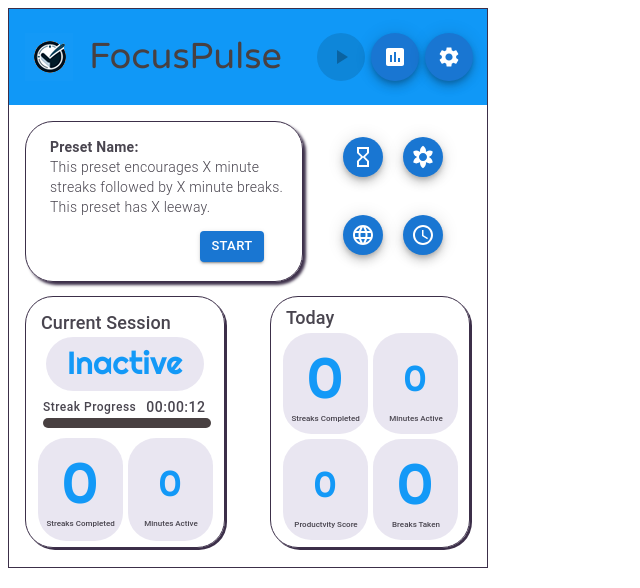
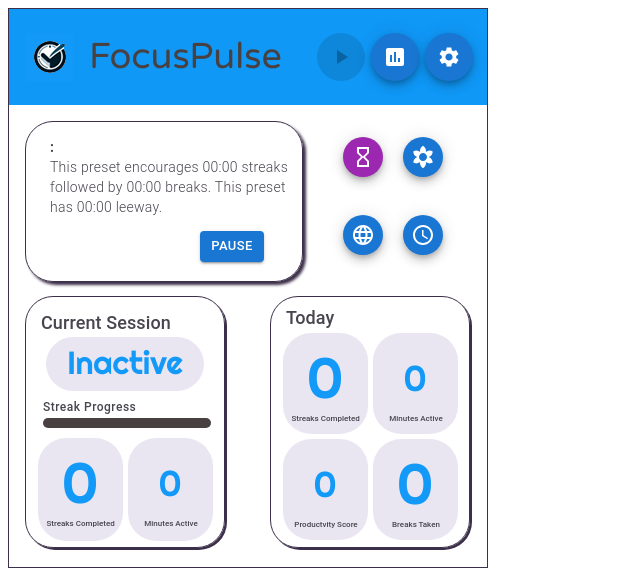
Before and after one commit to FalconXYX/FocusPulse-App, a React (Vite) app: page / in a window 1280 px wide. Shown: the top 588 px of the page, without its empty margins (0-640 px from the left). Built offline with nearby package versions, Linux system fonts and the light colour scheme.

Commit message:
The backend Work but there are still front end render issues

```diff
--- a/public/current.json
+++ b/public/current.json
@@ -8,5 +8,6 @@
   "currentStreakLength": 0,
   "currentStreakEnd": 1,
   "breakProgress": 0,
-  "breakProgressMax": 0
+  "breakProgressMax": 0,
+  "streakStart": 0
 }
--- a/src/components/InfoDisplay/infoDisplay.tsx
+++ b/src/components/InfoDisplay/infoDisplay.tsx
@@ -1,4 +1,4 @@
-import React, { useState } from "react";
+import React, { useEffect, useState } from "react";
 import styles from "./infoDisplay.module.css";
 import ProgressBar from "../ProgressBar/progressBar.tsx";
 interface MyComponentProps {
@@ -7,7 +7,8 @@ interface MyComponentProps {
   streaksDone: number;
   minutesActive: number;
   barProgress1: number;
-  status: string;
+  stats: string;
+  timeStamp: string;
 }
 const InfoDisplay: React.FC<MyComponentProps> = ({
   shadowDirection,
@@ -15,18 +16,15 @@ const InfoDisplay: React.FC<MyComponentProps> = ({
   streaksDone,
   minutesActive,
   barProgress1,
-  status,
+  stats,
+  timeStamp,
 }) => {
   const boxShadowClass =
     shadowDirection === "right" ? styles.rightShadow : styles.leftShadow;
-  const [streakStatus, setStreakStatus] = useState<string>(status);
-  if (status === "Streak") {
-    setStreakStatus("Streak");
-  }
-  if (status === "Break") {
-    setStreakStatus("Break");
-  }
-
+  const [streakStatus, setStreakStatus] = useState<string>(stats);
+  useEffect(() => {
+    setStreakStatus(stats);
+  }, [stats, streakStatus]);
   return (
     <section className={`${styles.card} ${boxShadowClass}`}>
       <div className={styles.header}>Current Session</div>
@@ -37,7 +35,7 @@ const InfoDisplay: React.FC<MyComponentProps> = ({
         <ProgressBar
           progress={barProgress1}
           name={`${statusBar} Progress`}
-          time="00:00:12"
+          time={timeStamp}
         />
       </div>
       <div className={styles.number_section}>
--- a/src/components/MainBody/mainBody.tsx
+++ b/src/components/MainBody/mainBody.tsx
@@ -1,100 +1,174 @@
-// src/components/Header.tsx
-import React, { useEffect, useState } from "react";
-import TextCard from "../TextCard/textCard.tsx";
+import React, { useEffect, useState, useCallback } from "react";
+import TextCard from "../TextCard/textCard";
 import {
   changePreset,
   getCurrentPreset,
   loadCurrentData,
   loadTodayData,
   getStatus,
-} from "../../services/main.ts";
+  loadPreset,
+  formatTime,
+} from "../../services/main";
 import styles from "./mainBody.module.css";
-import PresetButtons from "../PresetButtons/presetButtons.tsx";
+import PresetButtons from "../PresetButtons/presetButtons";
 import InfoDisplay from "../InfoDisplay/infoDisplay";
 import NumberDisplay from "../NumberDisplay/numberDisplay";
 
 interface MainBodyProps {}
 
 const MainBody: React.FC<MainBodyProps> = () => {
-  const [numberState, setNumberState] = useState<number>(1); // Initialize with a default preset number
-  // Initialize the state variables for the current session
-  const [streaksCurrentDone, setStreaksCurrentDone] = useState<number>(0);
-  const [timeCurrentActive, setTimeCurrentActive] = useState<number>(0);
-  const [streakProgress, setStreakProgress] = useState<number>(0);
-  const [currentStreakLength, setcurrentStreakLength] = useState<number>(10);
-  // Initialize the state variables for the current day
-  const [streaksTodayDone, setStreaksTodayDone] = useState<number>(0);
-  const [timeTodayActive, setTimeTodayActive] = useState<number>(0);
-  const [breaksTodayTaken, setBreaksTodayTaken] = useState<number>(0);
-  const [streaksStarted, setStreaksStarted] = useState<number>(0);
-  const [status, setStatus] = useState<string>("Inactive");
+  // State definitions
+  const [state, setState] = useState({
+    numberState: 1,
+    streaksCurrentDone: 0,
+    timeCurrentActive: 0,
+    streakProgress: 0,
+    currentStreakLength: 10,
+    streaksTodayDone: 0,
+    timeTodayActive: 0,
+    breaksTodayTaken: 0,
+    streaksStarted: 0,
+    timeStamps: "",
+    stat: "Inactive",
+    currentBreakLength: 0,
+    leeway: 0,
+    presetName: "",
+  });
 
-  useEffect(() => {
-    async function fetchPreset() {
+  // Memoized update function to prevent unnecessary rerenders
+  const updateState = useCallback(async () => {
+    try {
       const currentPreset = await getCurrentPreset();
-      setNumberState(currentPreset); // Set the current preset number after loading
-    }
-    async function fetchData() {
+      const currentService = await loadPreset(currentPreset);
       const currentDataService = await loadCurrentData();
       const currentDayDataService = await loadTodayData();
-      setStatus(await getStatus());
+      const status = await getStatus();
 
-      if (currentDataService) {
-        setStreaksCurrentDone(currentDataService.getStreaksDone());
-        setTimeCurrentActive(currentDataService.getTimeActive());
-        setStreakProgress(currentDataService.getStreakProgress());
-        setcurrentStreakLength(currentDataService.getCurrentStreakLength());
-      }
-      if (currentDayDataService) {
-        setStreaksTodayDone(currentDayDataService.getStreaksDone());
-        setTimeTodayActive(currentDayDataService.getTimeActive());
-        setBreaksTodayTaken(currentDayDataService.getBreaksTaken());
-        setStreaksStarted(currentDayDataService.getStreaksStarted());
-      }
+      const newState = {
+        numberState: currentPreset,
+        leeway: currentService.getLeeway(),
+        presetName: currentService.getPresetName(),
+        stat: status,
+        streaksCurrentDone: currentDataService?.getStreaksDone() || 0,
+        timeCurrentActive: currentDataService?.getTimeActive() || 0,
+        streakProgress: currentDataService?.getStreakProgress() || 0,
+        currentStreakLength: currentDataService?.getCurrentStreakLength() || 10,
+        currentBreakLength: currentDataService?.getBreakProgressMax() || 0,
+        timeStamps: currentDataService
+          ? getTimeStamp(
+              currentDataService.getStreakStart(),
+              currentDataService.getStreakProgress()
+            )
+          : "",
+        streaksTodayDone: currentDayDataService?.getStreaksDone() || 0,
+        timeTodayActive: currentDayDataService?.getTimeActive() || 0,
+        breaksTodayTaken: currentDayDataService?.getBreaksTaken() || 0,
+        streaksStarted: currentDayDataService?.getStreaksStarted() || 0,
+      };
+
+      setState(newState);
+    } catch (error) {
+      console.error("Error updating state:", error);
+    }
+  }, []);
+
+  // Set up Chrome storage listener
+  useEffect(() => {
+    const storageListener = () => {
+      updateState();
+    };
+
+    // Add listener for both sync and local storage
+    chrome.storage.onChanged.addListener(storageListener);
+
+    // Initial data load
+    updateState();
+
+    // Cleanup listener on unmount
+    return () => {
+      chrome.storage.onChanged.removeListener(storageListener);
+    };
+  }, [updateState]);
+
+  // Auto-update timer for active states
+  useEffect(() => {
+    let intervalId: number | undefined = undefined;
+
+    if (state.stat === "active" || state.stat === " break") {
+      intervalId = window.setInterval(updateState, 1000);
     }
 
-    fetchPreset();
-    fetchData();
-  }, [numberState]); // Fetch new preset data when numberState changes
-  function getScore(): number {
-    if (streaksStarted === 0) return 0;
-    return Math.floor((streaksTodayDone / streaksStarted) * 100);
-  }
-  function getBarProgress(): number {
-    if (status === "Active") {
-      return (Date.now() - streakProgress) / currentStreakLength;
-    }
-    if (status === "Break") {
-      return (Date.now() - streakProgress) / currentStreakLength;
+    return () => {
+      if (intervalId !== undefined) {
+        window.clearInterval(intervalId);
+      }
+    };
+  }, [state.stat, updateState, state.streakProgress]);
+
+  // Helper functions
+  const getTimeStamp = (start: number, progress: number): string => {
+    const time = progress - start;
+    const hours = Math.floor(time / 3600000);
+    const minutes = Math.floor((time % 3600000) / 60000);
+    const seconds = Math.floor((time % 60000) / 1000);
+    const formattedHours = hours > 0 ? `${hours}:` : "";
+    const formattedMinutes = minutes < 10 ? `0${minutes}` : minutes;
+    const formattedSeconds = seconds < 10 ? `0${seconds}` : seconds;
+    return `${formattedHours}${formattedMinutes}:${formattedSeconds}`;
+  };
+
+  const getScore = (): number => {
+    if (state.streaksStarted === 0) return 0;
+    return Math.floor((state.streaksTodayDone / state.streaksStarted) * 100);
+  };
+
+  const getBarProgress = (): number => {
+    if (state.stat === "active" || state.stat === " break") {
+      return state.streakProgress / state.currentStreakLength;
     }
     return 0;
-  }
+  };
+
+  // Handle preset change
+  const handlePresetChange = async (preset: number) => {
+    if (state.stat !== "inactive") {
+      alert("Cannot change preset while active.");
+      return;
+    }
+    await changePreset(preset);
+    await updateState();
+  };
+
   return (
     <section className={styles.container}>
       <div className={styles.top}>
-        <TextCard />
+        <TextCard
+          streakLength={formatTime(state.currentStreakLength)}
+          breakLength={formatTime(state.currentBreakLength)}
+          leeway={formatTime(state.leeway)}
+          presetName={state.presetName}
+          statusStart={state.stat !== "inactive" ? "Pause" : "Start"}
+        />
         <PresetButtons
-          presetState={numberState}
-          changeCurrentPreset={async (preset: number) => {
-            await changePreset(preset); // Call the service to change the preset
-            setNumberState(preset); // Update the local state to trigger re-render
-          }}
+          presetState={state.numberState}
+          changeCurrentPreset={handlePresetChange}
         />
       </div>
       <div className={styles.main}>
         <InfoDisplay
           shadowDirection="right"
           statusBar="Streak"
-          streaksDone={streaksCurrentDone}
-          minutesActive={Math.floor(timeCurrentActive / 60000)}
+          streaksDone={state.streaksCurrentDone}
+          minutesActive={Math.floor(state.timeCurrentActive / 60000)}
           barProgress1={getBarProgress()}
-          status={status}
+          stats={state.stat}
+          timeStamp={state.timeStamps}
         />
         <NumberDisplay
           shadowDirection="right"
-          streaksDone={streaksTodayDone}
-          minutesActive={Math.floor(timeTodayActive / 60000)}
-          breaksTaken={breaksTodayTaken}
+          streaksDone={state.streaksTodayDone}
+          minutesActive={Math.floor(state.timeTodayActive / 60000)}
+          breaksTaken={state.breaksTodayTaken}
           score={getScore()}
         />
       </div>
--- a/src/components/SettingBody/settingBody.tsx
+++ b/src/components/SettingBody/settingBody.tsx
@@ -5,6 +5,7 @@ import {
   changePreset,
   formatTime,
   modifyPreset,
+  getStatus,
 } from "../../services/main";
 import Button from "@mui/material/Button";
 import TextField from "@mui/material/TextField";
@@ -24,6 +25,7 @@ const SettingBody: React.FC<SettingBodyProps> = () => {
   const [isFocused1, setIsFocused1] = useState<boolean>(false);
   const [isFocused2, setIsFocused2] = useState<boolean>(false);
   const [isFocused3, setIsFocused3] = useState<boolean>(false);
+  const [stat, doThing] = useState<string>("inactive");
 
   async function getPresetData(mode: string) {
     const currentPreset = await getCurrentPreset();
@@ -44,6 +46,8 @@ const SettingBody: React.FC<SettingBodyProps> = () => {
     async function fetchPreset() {
       const currentPreset = await getCurrentPreset();
       setNumberState(currentPreset);
+      const s = await getStatus();
+      doThing(s);
 
       const length = await getPresetData("streakLength");
       if (length !== undefined) setStreakLength(length.toString());
@@ -76,6 +80,11 @@ const SettingBody: React.FC<SettingBodyProps> = () => {
   }
 
   async function editPreset(): Promise<void> {
+    const s = await getStatus();
+    if (s != "inactive") {
+      alert("Cannot edit preset while active.");
+      return;
+    }
     const data = {
       name: presetName,
       streakLength: streakLength,
@@ -106,6 +115,10 @@ const SettingBody: React.FC<SettingBodyProps> = () => {
         <PresetButtons
           presetState={numberState}
           changeCurrentPreset={async (preset: number) => {
+            if (stat != "inactive") {
+              alert("Cannot change preset while active.");
+              return;
+            }
             await changePreset(preset);
             setNumberState(preset);
           }}
--- a/src/components/TextCard/textCard.tsx
+++ b/src/components/TextCard/textCard.tsx
@@ -2,18 +2,31 @@ import React from "react";
 import styles from "./textCard.module.css";
 import Button from "@mui/material/Button";
 import { startPreset } from "../../services/main";
-interface TextCardProps {}
-const TextCard: React.FC<TextCardProps> = () => {
+interface TextCardProps {
+  streakLength: string;
+  breakLength: string;
+  leeway: string;
+  presetName: string;
+  statusStart: string;
+}
+const TextCard: React.FC<TextCardProps> = ({
+  streakLength,
+  breakLength,
+  leeway,
+  presetName,
+  statusStart,
+}) => {
   return (
     <section className={styles.card}>
       <div className={styles.card_text}>
         <p>
-          <strong>Preset Name: </strong> <br /> This preset encourages X minute
-          streaks followed by X minute breaks. This preset has X leeway.
+          <strong>{presetName}: </strong> <br /> This preset encourages{" "}
+          {streakLength} streaks followed by {breakLength} breaks. This preset
+          has {leeway} leeway.
         </p>
         <div className={styles.button}>
           <Button variant="contained" size="small" onClick={startPreset}>
-            Start
+            {statusStart}
           </Button>
         </div>
       </div>
--- a/src/services/dataService.ts
+++ b/src/services/dataService.ts
@@ -10,6 +10,7 @@ interface CurrentData {
   currentStreakEnd: number;
   breakProgress: number;
   breakProgressMax: number;
+  streakStart: number;
 }
 interface TodayData {
   timeActive: number;
@@ -30,6 +31,7 @@ export class CurrentStreakData {
   breakProgress: number;
   breakProgressMax: number;
   currentStreakEnd: Date;
+  streakStart: number;
 
   constructor(data: CurrentData) {
     this.timeActive = data.timeActive;
@@ -42,6 +44,7 @@ export class CurrentStreakData {
     this.breakProgress = data.breakProgress;
     this.breakProgressMax = data.breakProgressMax;
     this.currentStreakEnd = new Date(data.currentStreakEnd);
+    this.streakStart = data.streakStart;
   }
   getTimeActive() {
     return this.timeActive;
@@ -73,12 +76,17 @@ export class CurrentStreakData {
   getCurrentStreakEnd() {
     return this.currentStreakEnd;
   }
+  getStreakStart() {
+    return this.streakStart;
+  }
   startSession(preset: PresetService) {
+    this.streakStart = Date.now();
     this.currentStreakLength = preset.getStreakLength();
     this.streakProgress = Date.now();
     this.breakProgressMax = preset.getBreakLength();
     this.breakProgress = 0;
     this.currentStreakEnd = new Date(Date.now() + this.currentStreakLength);
+    console.log(this.currentStreakEnd);
   }
   startBreak(preset: PresetService) {
     this.breakProgress = Date.now();
@@ -102,7 +110,9 @@ export class CurrentStreakData {
   incrementStreakTime(): boolean {
     this.timeActive += 1000;
     this.streakProgress = Date.now() + 1000;
-    if (this.currentStreakEnd) {
+    console.log("Streak", this.currentStreakEnd, new Date());
+    if (this.currentStreakEnd < new Date()) {
+      console.log("Streak Complete", this.currentStreakEnd, new Date());
       this.streaksDone += 1;
       return true;
     } else {
@@ -128,7 +138,8 @@ export class CurrentStreakData {
       currentStreakLength: this.currentStreakLength,
       breakProgress: this.breakProgress,
       breakProgressMax: this.breakProgressMax,
-      currentStreakEnd: this.currentStreakEnd.getDate(),
+      currentStreakEnd: this.currentStreakEnd.getTime(),
+      streakStart: this.streakStart,
     };
   }
 }
@@ -168,6 +179,9 @@ export class DayStreakData {
   startSession() {
     this.streaksStarted += 1;
   }
+  finishStreak() {
+    this.streaksDone += 1;
+  }
   startBreak() {
     this.breaksTaken += 1;
   }
```
Also changed, not shown: src/services/index.ts (+7 -1 lines), src/services/main.ts (+14 -15 lines).
